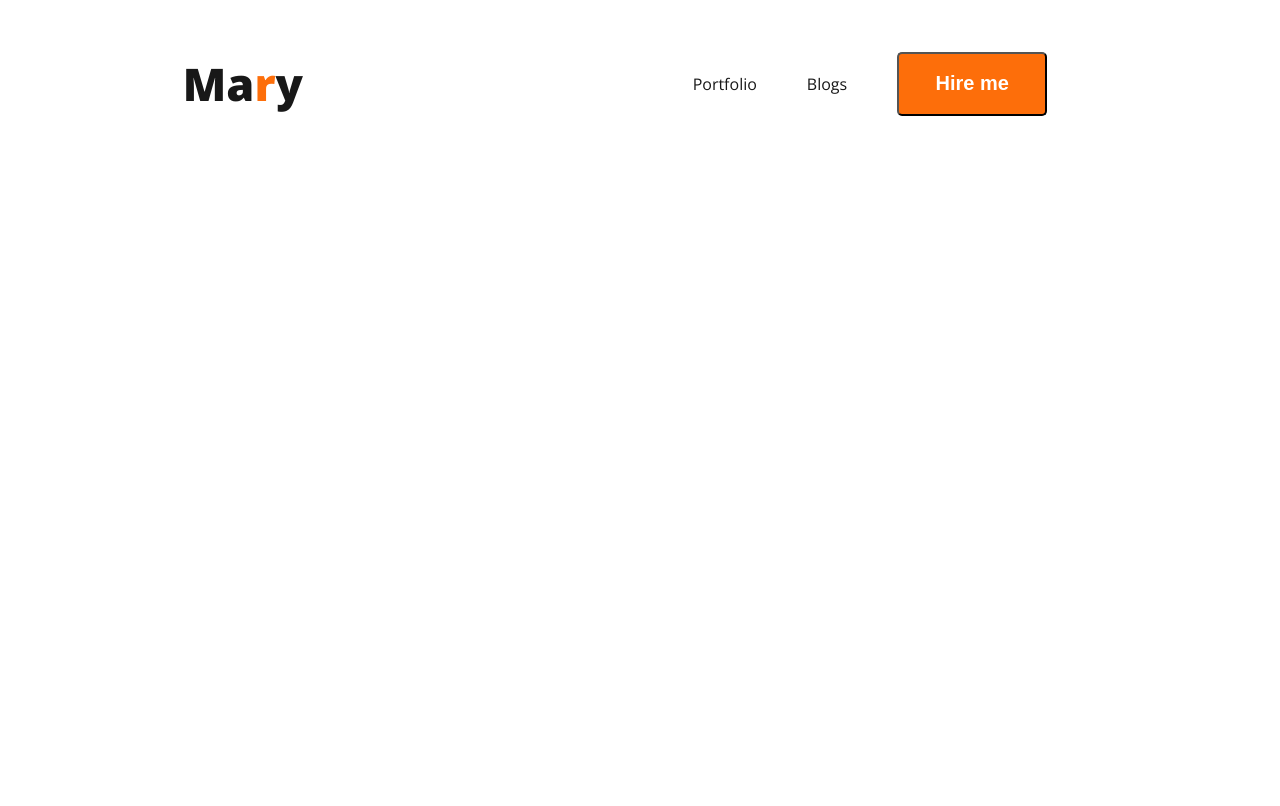
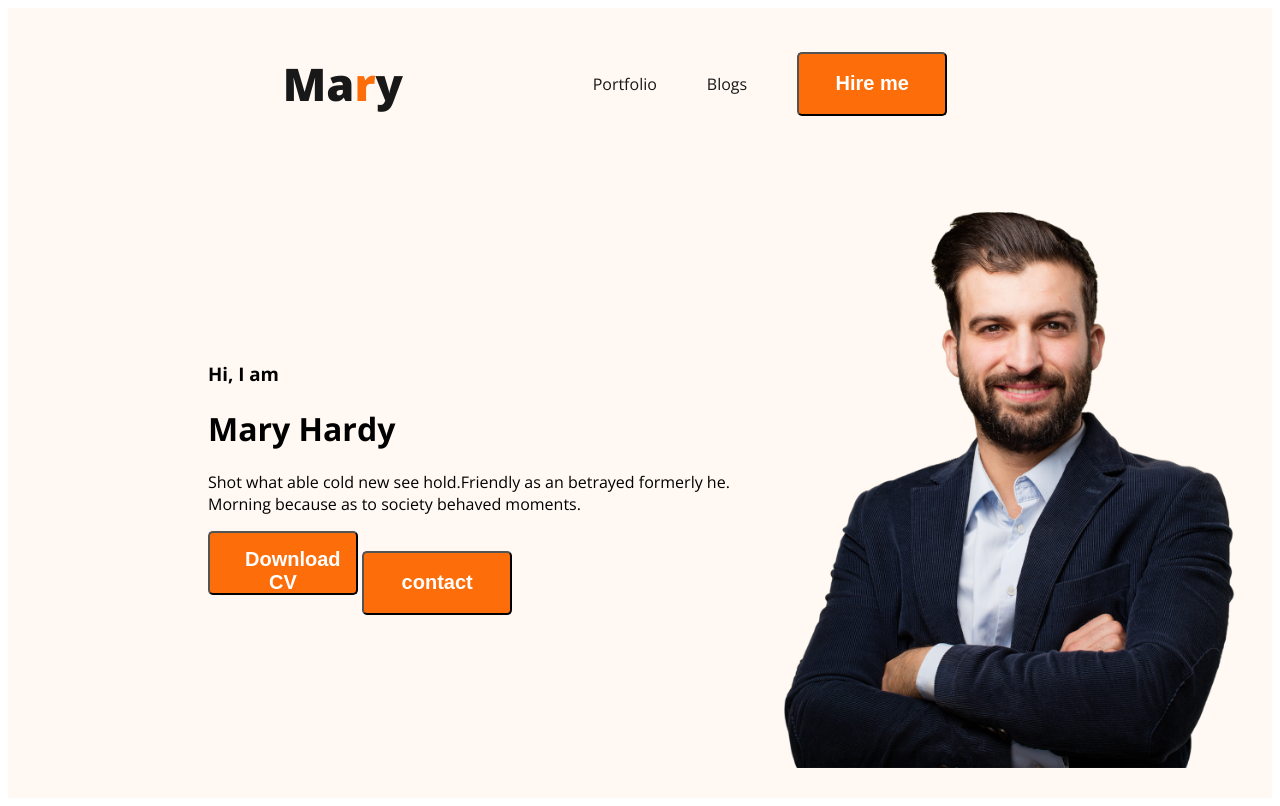
Before and after one commit to leongittu/webdeveloper-portfolio, a plain HTML site: page index.html in a window 1280 px wide. Drawn offline with nearby package versions, Linux system fonts and the light colour scheme.

Commit message:
banner addded

```diff
--- a/index.html
+++ b/index.html
@@ -1,5 +1,6 @@
 <!DOCTYPE html>
 <html lang="en">
+
 <head>
     <meta charset="UTF-8">
     <meta name="viewport" content="width=device-width, initial-scale=1.0">
@@ -7,10 +8,11 @@
     <link rel="preconnect" href="https://fonts.googleapis.com">
     <link rel="preconnect" href="https://fonts.gstatic.com" crossorigin>
     <link href="https://fonts.googleapis.com/css2?family=Open+Sans:wght@400;700;800&display=swap" rel="stylesheet">
-    <link rel="stylesheet"href="style.css">
+    <link rel="stylesheet" href="style.css">
 </head>
+
 <body>
-    <header>
+    <header class="header">
         <nav>
             <h3 class="nav-tittle">Ma<span class="text-primary">r</span>y</h3>
             <ul>
@@ -19,6 +21,19 @@
                 <li><button class="btn-primary">Hire me</button></li>
             </ul>
         </nav>
+        <div class="banner">
+            <div>
+                <h3 class="greetings">Hi, I am</h3>
+                <h1 class="banner-tittle">Mary Hardy</h1>
+                <P>Shot what able cold new see hold.Friendly as an betrayed formerly he. Morning because as to society
+                    behaved moments.</P>
+                <button class="btn-primary">Download CV</button>
+                <button class="btn-primary">contact</button>
+            </div>
+            <img class="profile-picture" src="images/hardy.png">
+        </div>
+
+
     </header>
     <main>
 
@@ -27,4 +42,5 @@
 
     </footer>
 </body>
+
 </html>
--- a/style.css
+++ b/style.css
@@ -27,6 +27,7 @@ nav {
     display: flex;
     justify-content: space-around;
     align-items: center;
+    margin: 0 200px;
 }
 
 .nav-tittle {
@@ -53,3 +54,16 @@ nav a {
     text-decoration: none;
     color: #181818;
 }
+
+/* header related style*/
+.header{
+    background-color: #FFF8F3;
+}
+.banner{
+    padding: 30px 30px 30px 200px;
+    display: flex;
+    align-items: center;
+}
+.banner .profile-picture{
+    width: 500px;
+}
```
